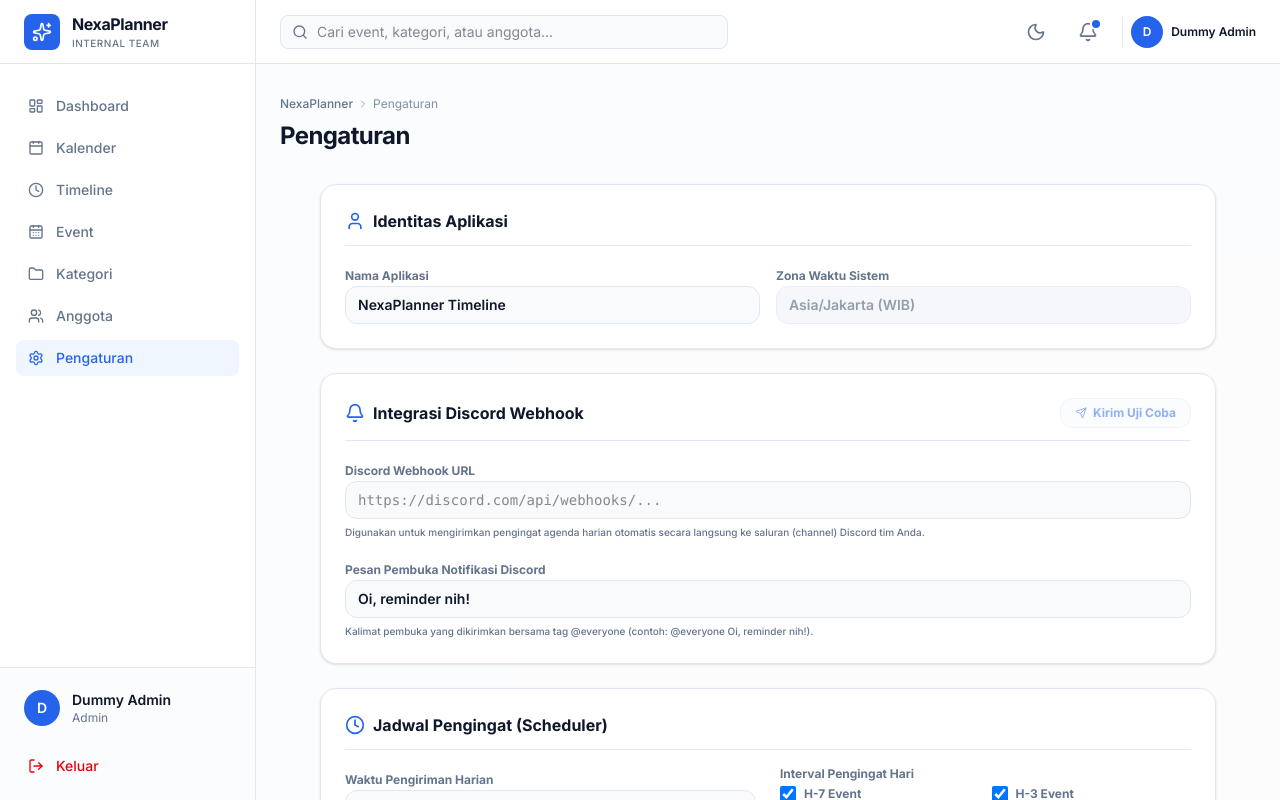
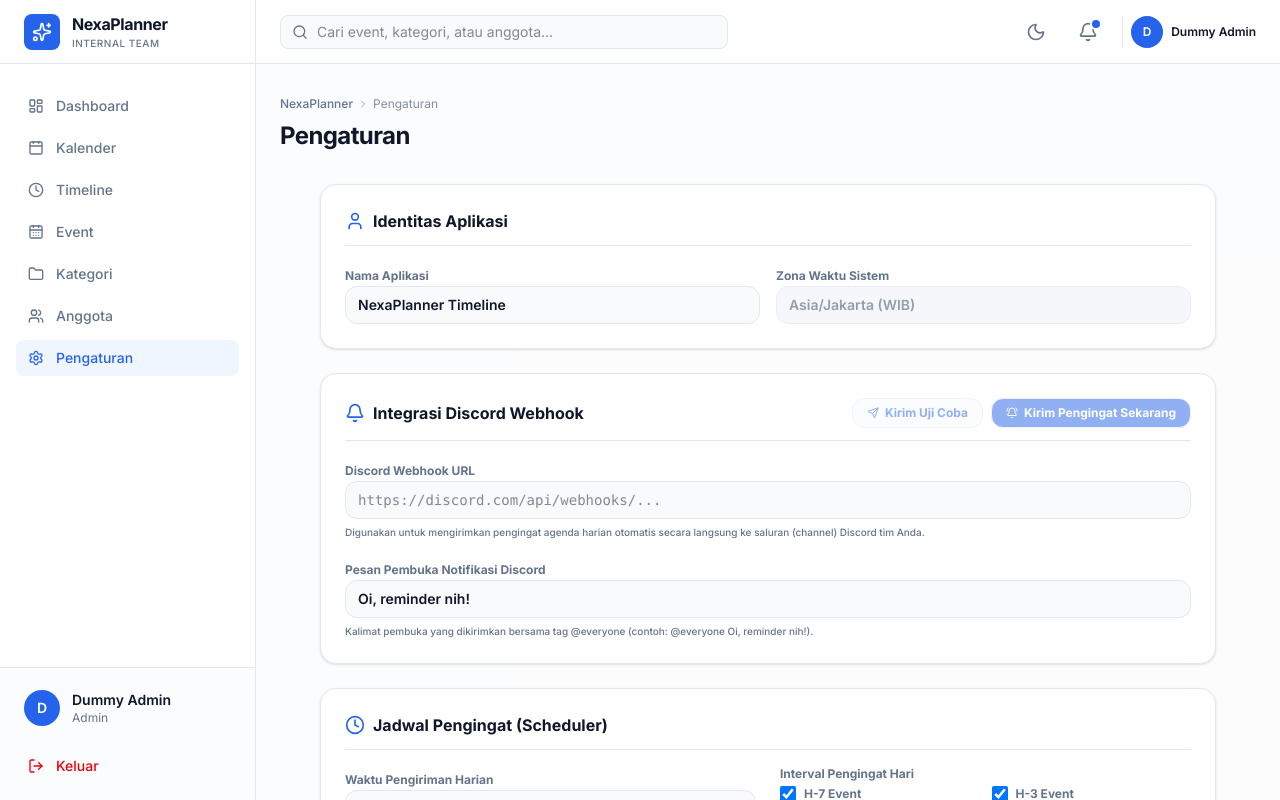
Before and after one commit to Nexa-Code-Studio/nexaplanner, a Next.js app: page /settings in a window 1280 px wide. Built offline with nearby package versions, Linux system fonts and the light colour scheme; no server answers; sample sign-in values are in the browser's storage.

Commit message:
feat: add button to send discord reminders manually from settings page

```diff
--- a/src/app/settings/page.tsx
+++ b/src/app/settings/page.tsx
@@ -5,7 +5,7 @@ import { useAuth } from "@/hooks/use-auth";
 import { useRouter } from "next/navigation";
 import DashboardLayout from "@/components/layout/dashboard-layout";
 import PageHeader from "@/components/layout/page-header";
-import { Save, ShieldAlert, Sparkles, Send, Clock, Bell, User, Loader2 } from "lucide-react";
+import { Save, ShieldAlert, Sparkles, Send, Clock, Bell, User, Loader2, BellRing } from "lucide-react";
 
 export default function SettingsPage() {
   const { user, profile, loading } = useAuth();
@@ -24,6 +24,7 @@ export default function SettingsPage() {
   const [isSaving, setIsSaving] = useState(false);
   const [saveSuccess, setSaveSuccess] = useState(false);
   const [isTestingWebhook, setIsTestingWebhook] = useState(false);
+  const [isSendingReminders, setIsSendingReminders] = useState(false);
   const [testResult, setTestResult] = useState<{ type: "success" | "error"; message: string } | null>(null);
 
   useEffect(() => {
@@ -124,6 +125,32 @@ export default function SettingsPage() {
       setTimeout(() => setTestResult(null), 4000);
     }
   };
+  const handleTriggerReminders = async () => {
+    setIsSendingReminders(true);
+    setTestResult(null);
+    try {
+      const res = await fetch("/api/cron/reminders", {
+        method: "POST"
+      });
+      const result = await res.json();
+      if (result.success) {
+        setTestResult({
+          type: "success",
+          message: result.message || "Pengingat harian berhasil dikirim ke Discord sekarang!"
+        });
+      } else {
+        setTestResult({
+          type: "error",
+          message: result.message || "Gagal mengirim pengingat harian"
+        });
+      }
+    } catch (err: any) {
+      setTestResult({ type: "error", message: err.message || "Terjadi kesalahan" });
+    } finally {
+      setIsSendingReminders(false);
+      setTimeout(() => setTestResult(null), 5000);
+    }
+  };
 
   if (isLoadingSettings) {
     return (
@@ -182,11 +209,13 @@ export default function SettingsPage() {
                 <Bell className="h-5 w-5 text-primary-500" />
                 <h2 className="text-base font-bold text-foreground">Integrasi Discord Webhook</h2>
               </div>
+              <div className="flex items-center gap-2">
                 <button
                   type="button"
                   onClick={handleTestWebhook}
                   disabled={isTestingWebhook || !discordWebhookUrl}
                   className="inline-flex items-center gap-1.5 bg-slate-50 hover:bg-slate-100 dark:bg-slate-900 dark:hover:bg-slate-900/80 border border-border rounded-xl px-3.5 py-1.5 text-xs font-bold text-primary-500 transition-colors cursor-pointer disabled:opacity-50"
+                  title="Kirim pesan uji coba untuk verifikasi koneksi webhook"
                 >
                   {isTestingWebhook ? (
                     <Loader2 className="h-3.5 w-3.5 animate-spin" />
@@ -195,6 +224,21 @@ export default function SettingsPage() {
                   )}
                   <span>Kirim Uji Coba</span>
                 </button>
+                <button
+                  type="button"
+                  onClick={handleTriggerReminders}
+                  disabled={isSendingReminders || !discordWebhookUrl}
+                  className="inline-flex items-center gap-1.5 bg-primary-500 hover:bg-primary-600 border border-transparent rounded-xl px-3.5 py-1.5 text-xs font-bold text-white transition-colors cursor-pointer disabled:opacity-50"
+                  title="Kirim semua pengingat interval waktu (H-0, H-1, H-3, H-7) sekarang juga"
+                >
+                  {isSendingReminders ? (
+                    <Loader2 className="h-3.5 w-3.5 animate-spin" />
+                  ) : (
+                    <BellRing className="h-3 w-3" />
+                  )}
+                  <span>Kirim Pengingat Sekarang</span>
+                </button>
+              </div>
             </div>
 
             <div className="space-y-4">
```
Lines whose indentation alone changed are shown as unchanged.
